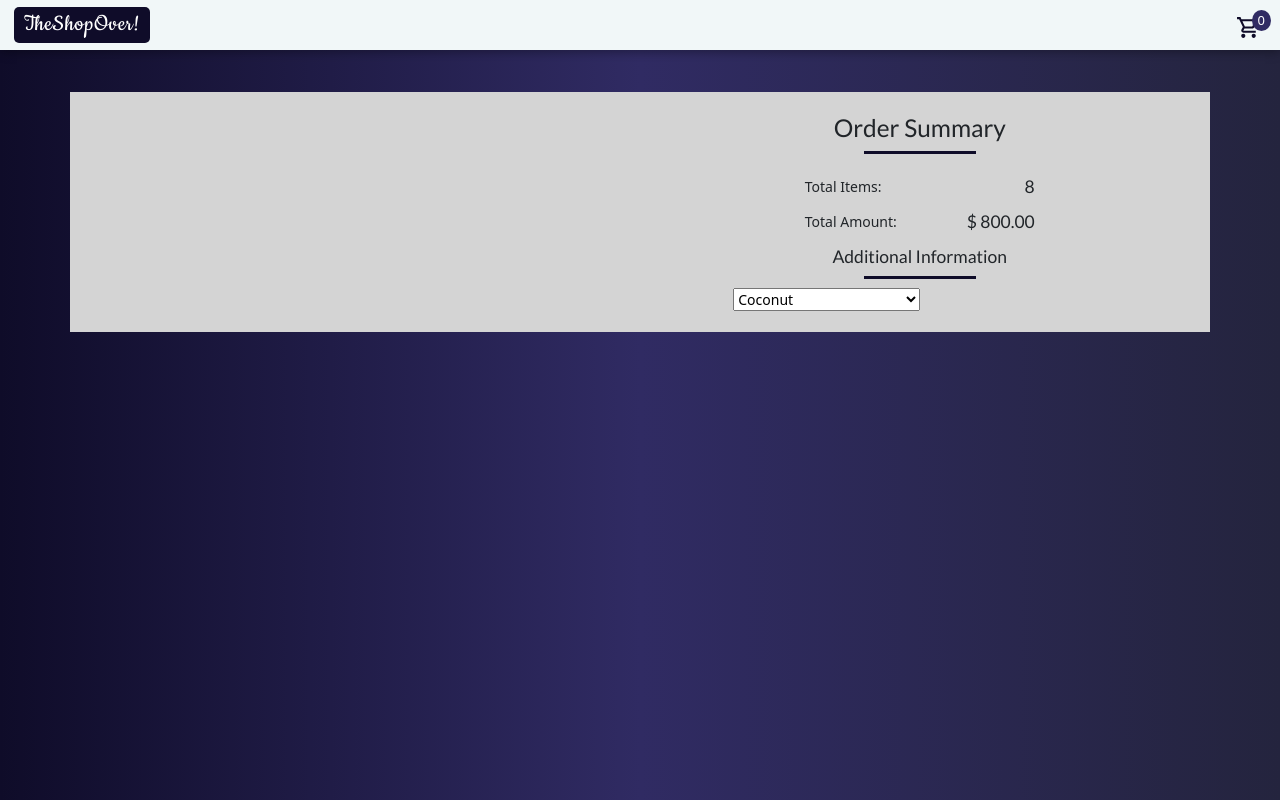
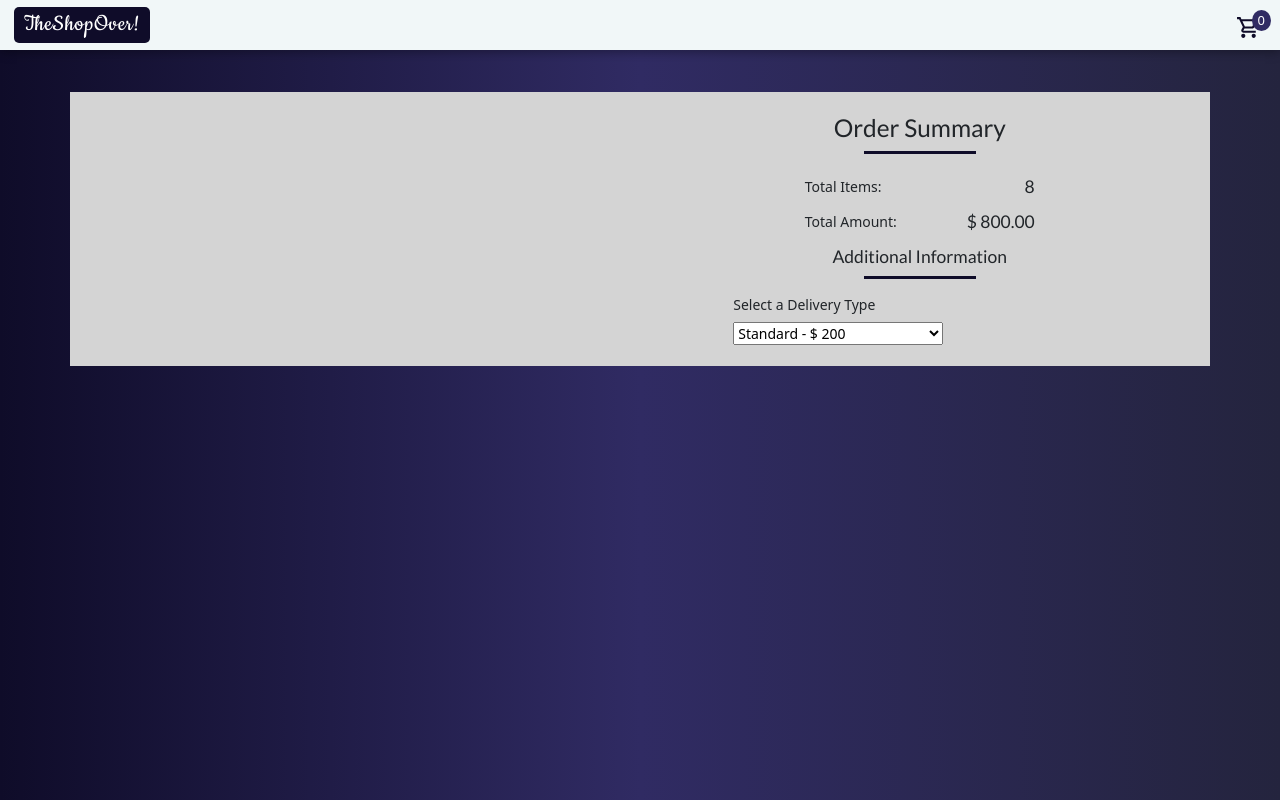
Before and after one commit to AyoTheInspired/redux-shop-over, a React (Create React App) app: page /cart in a window 1280 px wide. Built offline with nearby package versions, Linux system fonts and the light colour scheme.

Commit message:
Added Delivery options

```diff
--- a/src/pages/cart/OrderSummary.js
+++ b/src/pages/cart/OrderSummary.js
@@ -1,8 +1,10 @@
-import React from "react";
+import React, { useState } from "react";
 import styled from "styled-components";
 import { Col } from "react-bootstrap";
 
 function OrderSummary() {
+	const [deliveryType, setDeliveryType] = useState("plans");
+
 	return (
 		<StyledCol sm={8} md={5} lg={4} className="cartPage__right">
 			<h3 className="mb-0 summary__title text-center">
@@ -28,15 +30,23 @@ function OrderSummary() {
 			</div>
 			<div className="summary__promotions">
 				<div className="delivery__wrap">
-					<select className="w-50">
-						<option value="grapefruit">Grapefruit</option>
-						<option value="lime">Lime</option>
-						<option selected value="coconut">
-							Coconut
-						</option>
-						<option value="mango">Mango</option>
-					</select>
+					<label className="w-75">
+						<p className="my-2 delivery__label">Select a Delivery Type</p>
+						<select
+							className="w-75"
+							value={deliveryType}
+							onChange={(e) => {
+								setDeliveryType(e.target.value);
+							}}>
+							<option value="grapefruit">Standard - $ 200</option>
+							<option value="lime">Premium - $ 400</option>
+							{/* <option value="coconut">Coconut</option>
+							<option value="mango">Mango</option> */}
+						</select>
+					</label>
 				</div>
+
+				<div className="promotions__wrap"></div>
 			</div>
 			<div className="summary__checkout"></div>
 		</StyledCol>
```
Also changed, not shown: src/pages/cart/Cart.js (+0 -41 lines).
